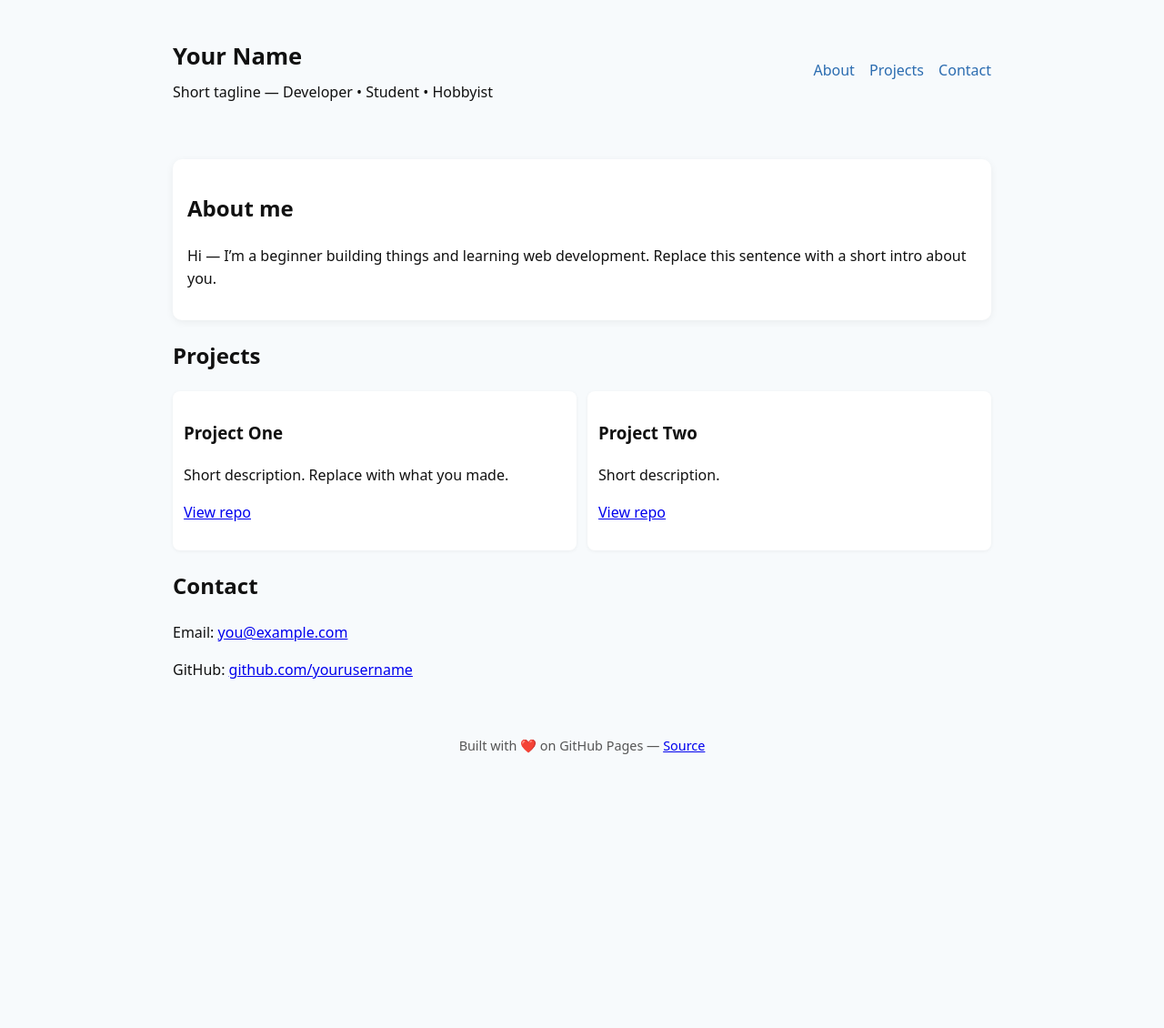
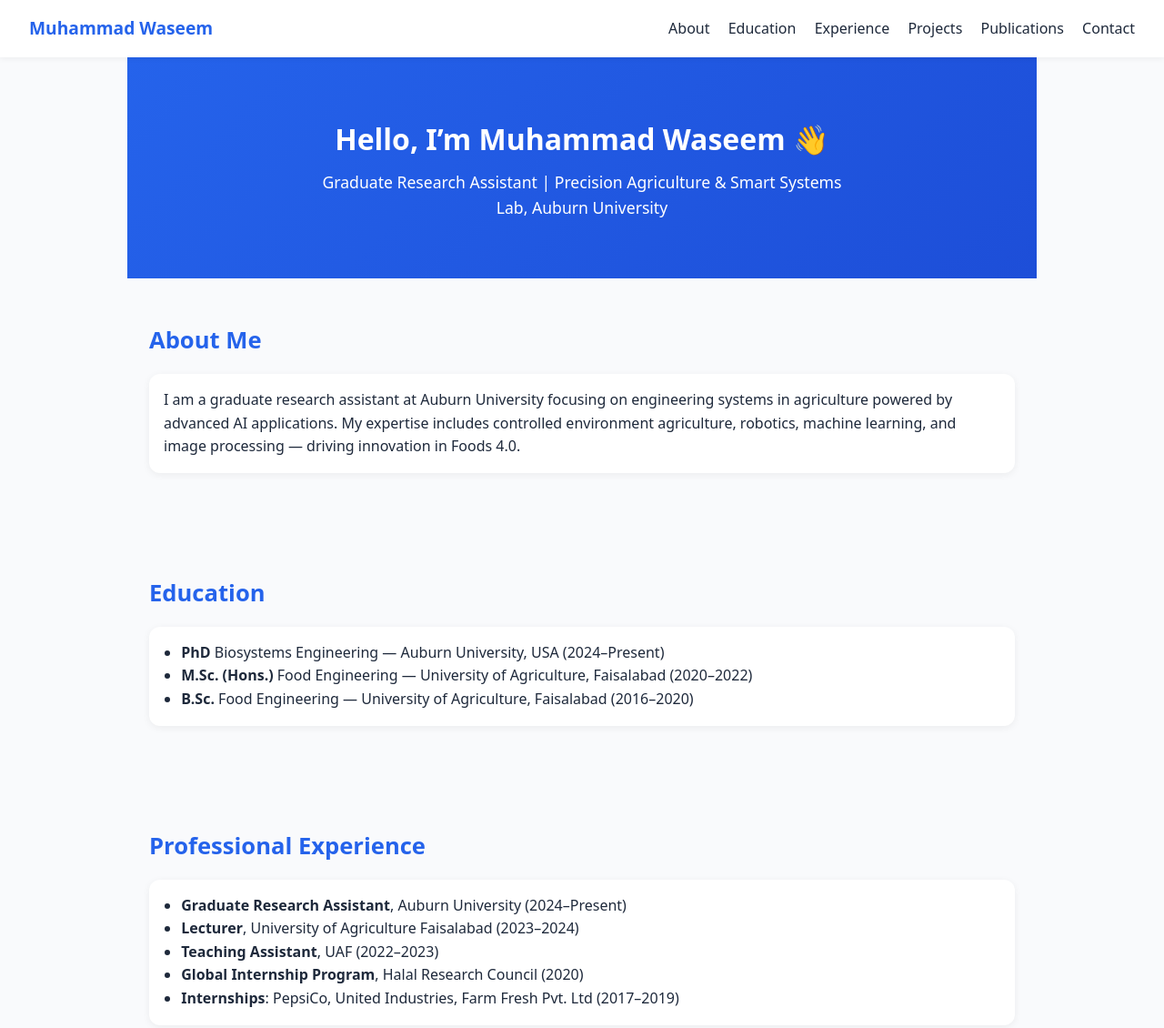
Before and after one commit to mzw0147/mzw0147.github.io, a plain HTML site: page index.html in a window 1280 px wide. Shown: the top 1130 px of the page at 91% size. Before the commit the page ends 846 px from the top, so only its background shows below. Drawn offline with Linux system fonts and the light colour scheme.

Commit message:
Revamp portfolio with personal details and sections
Updated portfolio layout and content to reflect personal information and projects.

```diff
--- a/index.html
+++ b/index.html
@@ -3,67 +3,132 @@
 <head>
   <meta charset="utf-8">
   <meta name="viewport" content="width=device-width,initial-scale=1">
-<title>Your Name — Portfolio</title>
+  <title>Muhammad Waseem — Portfolio</title>
   <style>
-:root{--accent:#2b6cb0;font-family:system-ui,-apple-system,"Segoe UI",Roboto,Arial;}
-body{margin:0;background:#f7fafc;color:#111;line-height:1.6;}
-.container{max-width:900px;margin:24px auto;padding:18px;}
-header{display:flex;align-items:center;justify-content:space-between;gap:12px;}
-h1{margin:0;font-size:1.6rem;}
-nav a{margin-left:12px;text-decoration:none;color:var(--accent)}
-.hero{background:#fff;padding:16px;border-radius:10px;box-shadow:0 2px 8px rgba(0,0,0,0.06);}
-.projects{display:grid;grid-template-columns:repeat(auto-fit,minmax(220px,1fr));gap:12px;margin-top:12px}
-.card{background:#fff;padding:12px;border-radius:8px;box-shadow:0 1px 4px rgba(0,0,0,0.05)}
-footer{margin-top:24px;text-align:center;color:#555;font-size:0.9rem}
-img.avatar{width:72px;height:72px;border-radius:50%;object-fit:cover}
-@media(max-width:600px){header{flex-direction:column;align-items:flex-start}nav{margin-top:8px}}
+    :root {
+      --bg: #f9fafc;
+      --primary: #2563eb;
+      --text: #1e293b;
+      --muted: #64748b;
+      --card: #fff;
+    }
+    * {box-sizing:border-box;margin:0;padding:0}
+    body {font-family: system-ui, sans-serif; background: var(--bg); color: var(--text); line-height:1.6;}
+    header {position:sticky;top:0;background:var(--card);padding:1rem 2rem;display:flex;justify-content:space-between;align-items:center;box-shadow:0 2px 6px rgba(0,0,0,0.05);z-index:10;}
+    header h1 {font-size:1.2rem;color:var(--primary);}
+    nav a {margin-left:1rem;text-decoration:none;color:var(--text);font-weight:500;}
+    nav a:hover {color:var(--primary);}
+    section {padding:3rem 1.5rem;max-width:1000px;margin:auto;}
+    h2 {font-size:1.6rem;margin-bottom:1rem;color:var(--primary);}
+    .hero {text-align:center;padding:4rem 1.5rem;background:linear-gradient(135deg,#2563eb,#1d4ed8);color:#fff;}
+    .hero h1 {font-size:2rem;margin-bottom:0.5rem;}
+    .hero p {max-width:600px;margin:auto;font-size:1.1rem;}
+    .card {background:var(--card);padding:1rem;border-radius:12px;box-shadow:0 2px 8px rgba(0,0,0,0.06);margin-bottom:1rem;}
+    ul {list-style:disc;padding-left:1.2rem;}
+    footer {text-align:center;padding:1.5rem;color:var(--muted);}
+    a {color:var(--primary);}
   </style>
 </head>
 <body>
-<header class="container">
-<div>
-<img src="avatar.png" alt="avatar" class="avatar" onerror="this.style.display='none'">
-<h1>Your Name</h1>
-<p style="margin:6px 0 0">Short tagline — Developer • Student • Hobbyist</p>
-</div>
+  <!-- NAVBAR -->
+  <header>
+    <h1>Muhammad Waseem</h1>
     <nav>
       <a href="#about">About</a>
+      <a href="#education">Education</a>
+      <a href="#experience">Experience</a>
       <a href="#projects">Projects</a>
+      <a href="#publications">Publications</a>
       <a href="#contact">Contact</a>
     </nav>
   </header>
 
-<main class="container">
-<section id="about" class="hero">
-<h2>About me</h2>
-<p>Hi — I’m a beginner building things and learning web development. Replace this sentence with a short intro about you.</p>
+  <!-- HERO -->
+  <section class="hero">
+    <h1>Hello, I’m Muhammad Waseem 👋</h1>
+    <p>Graduate Research Assistant | Precision Agriculture & Smart Systems Lab, Auburn University</p>
   </section>
 
-<section id="projects">
-<h2>Projects</h2>
-<div class="projects">
+  <!-- ABOUT -->
+  <section id="about">
+    <h2>About Me</h2>
     <div class="card">
-<h3>Project One</h3>
-<p>Short description. Replace with what you made.</p>
-<p><a href="https://github.com/yourusername/project1" target="_blank" rel="noopener">View repo</a></p>
-</div>
-<div class="card">
-<h3>Project Two</h3>
-<p>Short description.</p>
-<p><a href="https://github.com/yourusername/project2" target="_blank" rel="noopener">View repo</a></p>
-</div>
+      <p>I am a graduate research assistant at Auburn University focusing on engineering systems in agriculture powered by advanced AI applications. My expertise includes controlled environment agriculture, robotics, machine learning, and image processing — driving innovation in Foods 4.0.</p>
     </div>
   </section>
 
-<section id="contact" style="margin-top:14px">
+  <!-- EDUCATION -->
+  <section id="education">
+    <h2>Education</h2>
+    <div class="card">
+      <ul>
+        <li><strong>PhD</strong> Biosystems Engineering — Auburn University, USA (2024–Present)</li>
+        <li><strong>M.Sc. (Hons.)</strong> Food Engineering — University of Agriculture, Faisalabad (2020–2022)</li>
+        <li><strong>B.Sc.</strong> Food Engineering — University of Agriculture, Faisalabad (2016–2020)</li>
+      </ul>
+    </div>
+  </section>
+
+  <!-- EXPERIENCE -->
+  <section id="experience">
+    <h2>Professional Experience</h2>
+    <div class="card">
+      <ul>
+        <li><strong>Graduate Research Assistant</strong>, Auburn University (2024–Present)</li>
+        <li><strong>Lecturer</strong>, University of Agriculture Faisalabad (2023–2024)</li>
+        <li><strong>Teaching Assistant</strong>, UAF (2022–2023)</li>
+        <li><strong>Global Internship Program</strong>, Halal Research Council (2020)</li>
+        <li><strong>Internships</strong>: PepsiCo, United Industries, Farm Fresh Pvt. Ltd (2017–2019)</li>
+      </ul>
+    </div>
+  </section>
+
+  <!-- PROJECTS -->
+  <section id="projects">
+    <h2>Projects</h2>
+    <div class="card">
+      <ul>
+        <li>Generative AI Digital Twin for Ornamental Nursery Plants (2025)</li>
+        <li>Microscopic Plant Roots Measurement via Gen AI + Deep Learning (2025)</li>
+        <li>Peanuts Drought Tolerance with Spectral Imaging (2024–25)</li>
+        <li>Quality Index Measurement System for Food (2023)</li>
+        <li>Extruded Snacks Development (2022)</li>
+      </ul>
+    </div>
+  </section>
+
+  <!-- PUBLICATIONS -->
+  <section id="publications">
+    <h2>Selected Publications</h2>
+    <div class="card">
+      <ul>
+        <li>Deep Learning Model for Tomato Maturity Prediction — <em>Food Physics</em>, 2025</li>
+        <li>Emerging Trends in Sewage Sludge Pretreatment — <em>Cleaner Water</em>, 2025</li>
+        <li>3D Food Printing: Physics Perspective — <em>Food Physics</em>, 2024</li>
+        <li>Seaweed-based Films for Sustainable Packaging — <em>Potravinarstvo</em>, 2023</li>
+        <li>HACCP Plan for Soft Drink Plant — <em>Ann Food Process Preserv</em>, 2022</li>
+      </ul>
+    </div>
+    <p style="margin-top:0.5rem">📚 Full list available on <a href="https://scholar.google.com" target="_blank">Google Scholar</a></p>
+  </section>
+
+  <!-- CONTACT -->
+  <section id="contact">
     <h2>Contact</h2>
-<p>Email: <a href="mailto:you@example.com">you@example.com</a></p>
-<p>GitHub: <a href="https://github.com/yourusername" target="_blank" rel="noopener">github.com/yourusername</a></p>
+    <div class="card">
+      <p>Email: <a href="mailto:m.w@auburn.edu">m.w@auburn.edu</a></p>
+      <p>Phone/WhatsApp: +1 334-559-5301</p>
+      <p>
+        <a href="#">ORCiD</a> |
+        <a href="#">ResearchGate</a> |
+        <a href="#">LinkedIn</a> |
+        <a href="#">Google Scholar</a>
+      </p>
+    </div>
   </section>
-</main>
 
   <footer>
-<p>Built with ❤️ on GitHub Pages — <a href="https://github.com/yourusername/yourusername.github.io" target="_blank" rel="noopener">Source</a></p>
+    © 2025 Muhammad Waseem — Built with ❤️ using GitHub Pages
   </footer>
 </body>
 </html>
```
Lines whose indentation alone changed are shown as unchanged.
